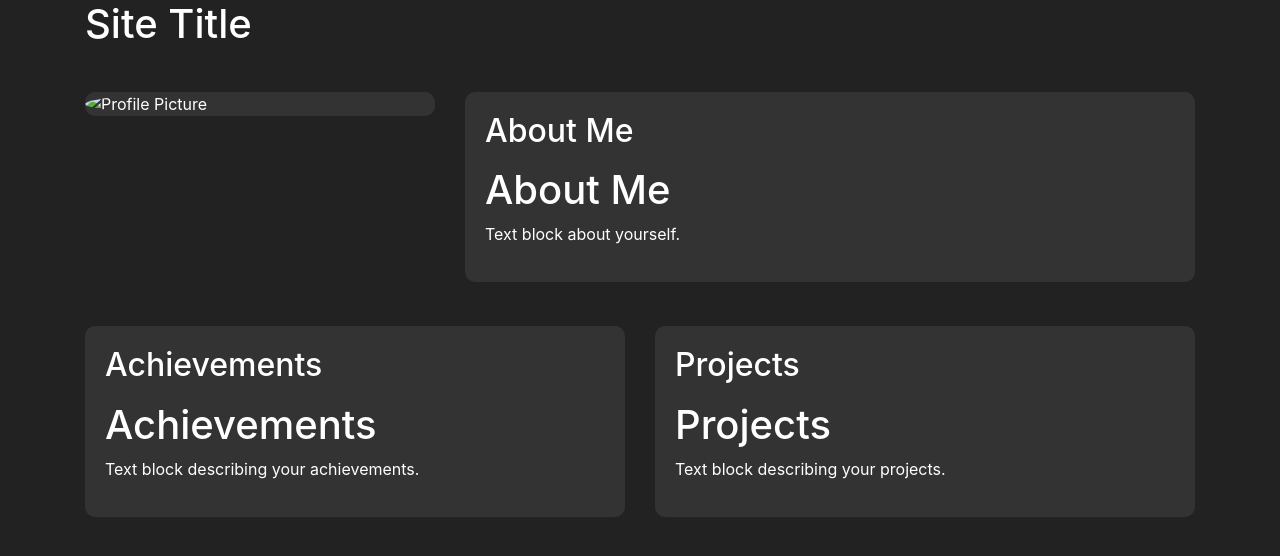
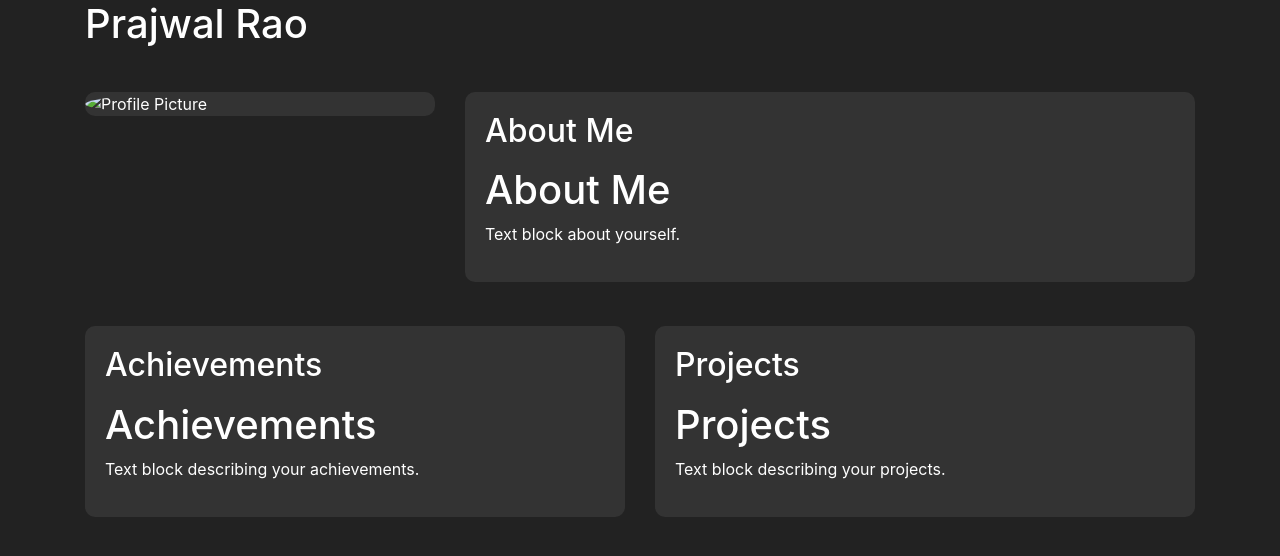
Before and after one commit to prajvval/prajvval.github.io, a Jekyll site: the page built from index.md, in a window 1280 px wide. Shown: the top 556 px of the page. Built offline with Jekyll 4.4.1, drawn with Linux system fonts in a browser that asks for light colours; nearby versions of some CDN libraries.

Commit message:
Update index.md

```diff
--- a/index.md
+++ b/index.md
@@ -1,9 +1,9 @@
 ---
 layout: default
-title: Home
+title: Prajwal Rao
 ---
 
-# Site Title
+# Prajwal Rao
 
 <div class="row mt-4">
   <div class="col-md-4">
```
